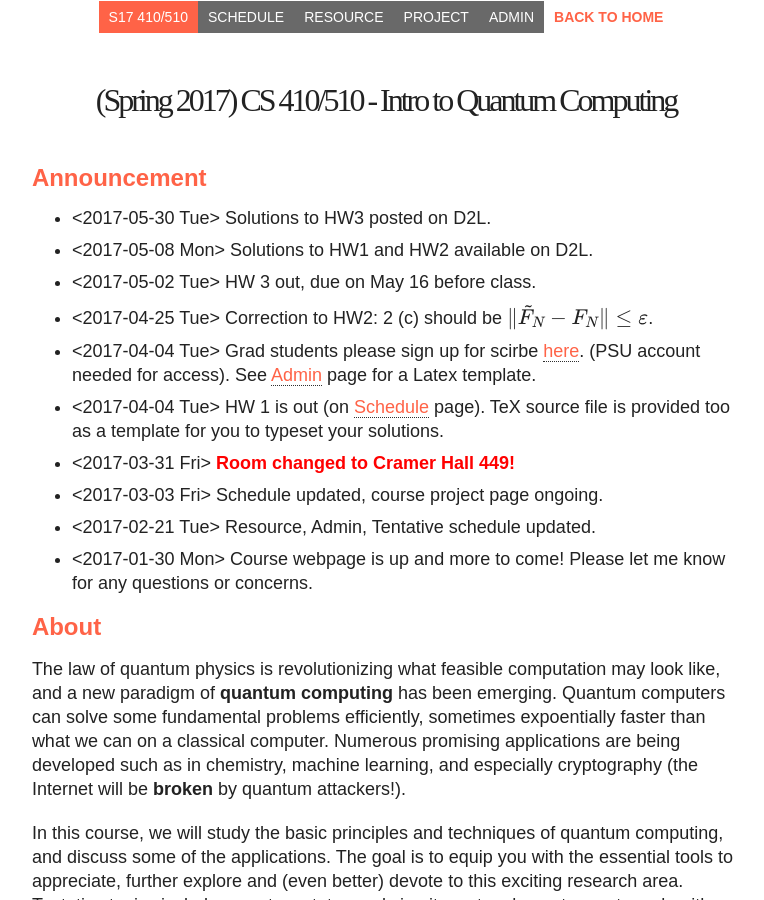
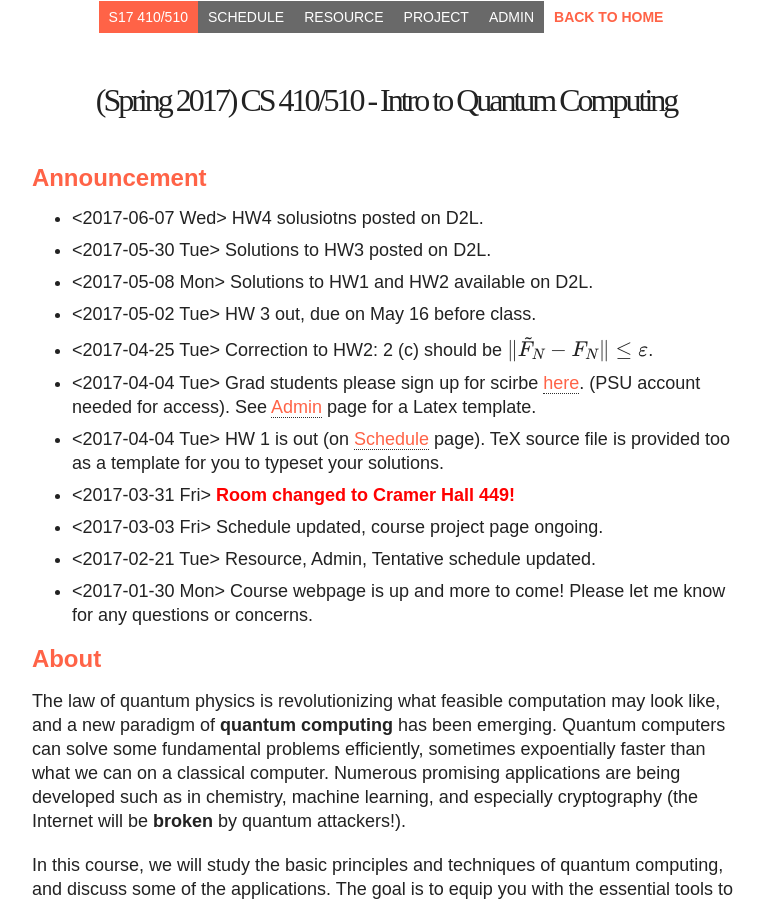
Before and after one commit to fangsonghub/fangsonghub.github.io, a Jekyll site: the page built from teaching/s17_4510_qc/index.md, in a window 1280 px wide and 900 px high. Shown: the whole window, without its empty margins (254-1018 px from the left). Built offline with Jekyll 4.4.1, drawn with Linux system fonts in a browser that asks for light colours; nearby versions of some CDN libraries; formulas are drawn with MathJax 3; some of the changed text lies outside the part shown.

Commit message:
news hw4soln

```diff
--- a/teaching/s17_4510_qc/index.md
+++ b/teaching/s17_4510_qc/index.md
@@ -4,10 +4,11 @@ title: (Spring 2017) CS 410/510 - Intro to Quantum Computing
 courseid: s17 410/510
 desc: s17 410/510
 permalink: /teaching/s17_4510_qc/
-modified: <2017-05-30 Tue>
+modified: <2017-06-07 Wed>
 ---
 
 ## Announcement
+*  <2017-06-07 Wed> HW4 solusiotns posted on D2L.
 *  <2017-05-30 Tue> Solutions to HW3 posted on D2L.
 *  <2017-05-08 Mon> Solutions to HW1 and HW2 available on D2L.
 *  <2017-05-02 Tue> HW 3 out, due on May 16 before class.
```
